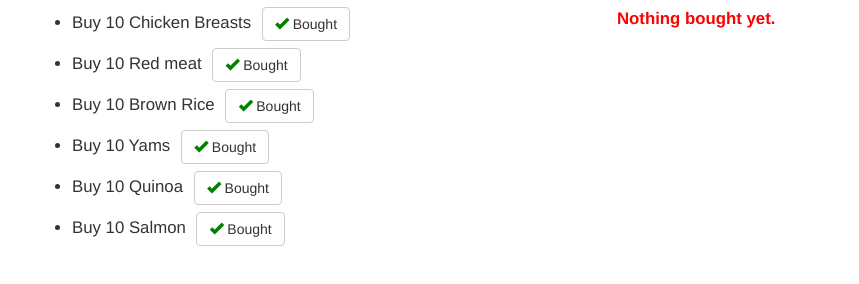
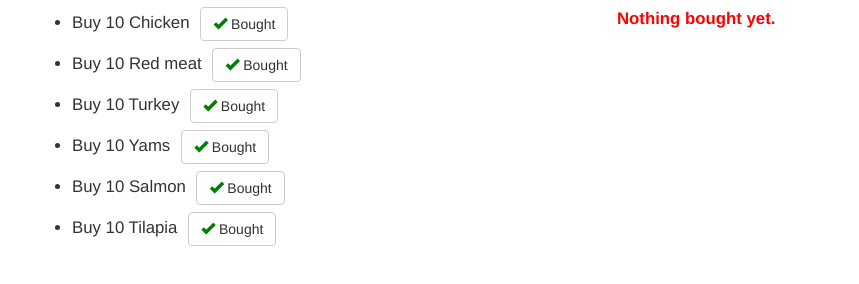
Before and after one commit to FrancoSirena/coursera-angular, a plain HTML site: page mod2-solution/index.html in a window 1280 px wide. Shown: the part 126-410 px from the top of the page, without its empty margins (38-897 px from the left). Drawn offline with Linux system fonts and the light colour scheme.

Commit message:
Solution 2 final

```diff
--- a/mod2-solution/index.html
+++ b/mod2-solution/index.html
@@ -25,7 +25,7 @@
       }
     </style>
   </head>
-<body ng-app="ShoppingApp">
+<body ng-app="ShoppingListCheckOffService">
   <div class="container">
   <h1>Shopping List Check Off</h1>
 
--- a/mod2-solution/js/app.js
+++ b/mod2-solution/js/app.js
@@ -1,56 +1,53 @@
 (function(){
 'use strict';
-angular.module('ShoppingApp', [])
+angular.module('ShoppingListCheckOffService', [])
 .controller('ToBuyController', ToBuyController)
 .controller('AlreadyBoughtController', AlreadyBoughtController)
-.service('ToBuyService', ListService)
-.service('BoughtService', ListService);
+.service('ShoppingListCheckOffService', ShoppingListCheckOffService);
 
-ToBuyController.$inject = ['ToBuyService', 'BoughtService'];
+ToBuyController.$inject = ['ShoppingListCheckOffService'];
 
-function ToBuyController(ToBuyService, BoughtService){
+function ToBuyController(ShoppingListCheckOffService){
   var toBuy = this;
-  ToBuyService.addItem('Chicken Breasts', '10');
-  ToBuyService.addItem('Red meat', '10');
-  ToBuyService.addItem('Brown Rice', '10');
-  ToBuyService.addItem('Yams', '10');
-  ToBuyService.addItem('Quinoa', '10');
-  ToBuyService.addItem('Salmon', '10');
-
-  toBuy.items = ToBuyService.getItems();
+  toBuy.items = ShoppingListCheckOffService.getToBuyItems();
   toBuy.buyItem = function (itemIndex) {
-    BoughtService.addItem(toBuy.items[itemIndex].name, toBuy.items[itemIndex].quantity);
-    ToBuyService.removeItem(itemIndex);
+    ShoppingListCheckOffService.buyItem(itemIndex);
   }
 }
 
-AlreadyBoughtController.$inject = ['BoughtService'];
+AlreadyBoughtController.$inject = ['ShoppingListCheckOffService'];
 
-function AlreadyBoughtController(BoughtService){
+function AlreadyBoughtController(ShoppingListCheckOffService){
   var bought = this;
 
-  bought.items = BoughtService.getItems();
+  bought.items = ShoppingListCheckOffService.getBoughtItems();
 }
 
 
-function ListService() {
+function ShoppingListCheckOffService() {
   var service = this;
-  var items = [];
+  var toBuyItems = [{name:'Chicken', quantity:'10'},
+                    {name:'Red meat', quantity:'10'},
+                    {name:'Turkey', quantity:'10'},
+                    {name:'Yams', quantity:'10'},
+                    {name:'Salmon', quantity:'10'},
+                    {name:'Tilapia', quantity:'10'}];
+  var boughtItems = [];
 
-  service.addItem = function (itemName, quantity) {
-    var item = {
-      name: itemName,
-      quantity: quantity
-    };
-    items.push(item);
+  service.buyItem = function (itemIndex) {
+
+    var item = {name: toBuyItems[itemIndex].name, quantity: toBuyItems[itemIndex].quantity};
+
+    boughtItems.push(item);
+
+    toBuyItems.splice(itemIndex, 1);
   };
 
-  service.removeItem = function (itemIndex) {
-    items.splice(itemIndex, 1);
+  service.getToBuyItems = function () {
+    return toBuyItems;
   };
-
-  service.getItems = function () {
-    return items;
+  service.getBoughtItems = function () {
+    return boughtItems;
   };
 }
 
```
